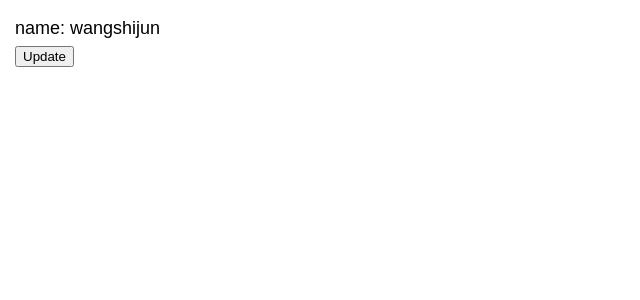
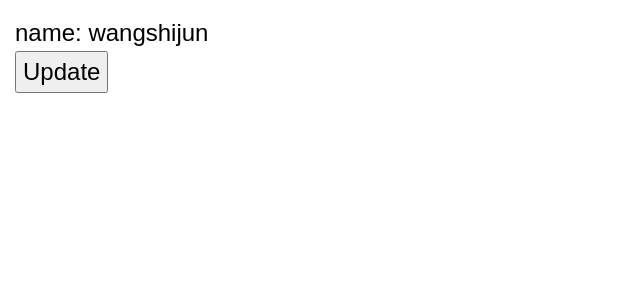
Before and after one commit to wangshijun/course-new-features-of-react16, a React (Create React App) app: page / in a window 1280 px wide. Shown: the top 300 px of the page, without its empty margins (0-640 px from the left). Built offline with nearby package versions, Linux system fonts and the light colour scheme.

Commit message:
prepere for lesson 1

```diff
--- a/src/index.css
+++ b/src/index.css
@@ -2,6 +2,11 @@ body {
   margin: 0;
   padding: 15px;
   font-family: sans-serif;
-  font-size: 18px;
+  font-size: 24px;
   line-height: 1.5em;
 }
+
+button {
+  font-size: 24px;
+  line-height: 1.5em;
+}
```
